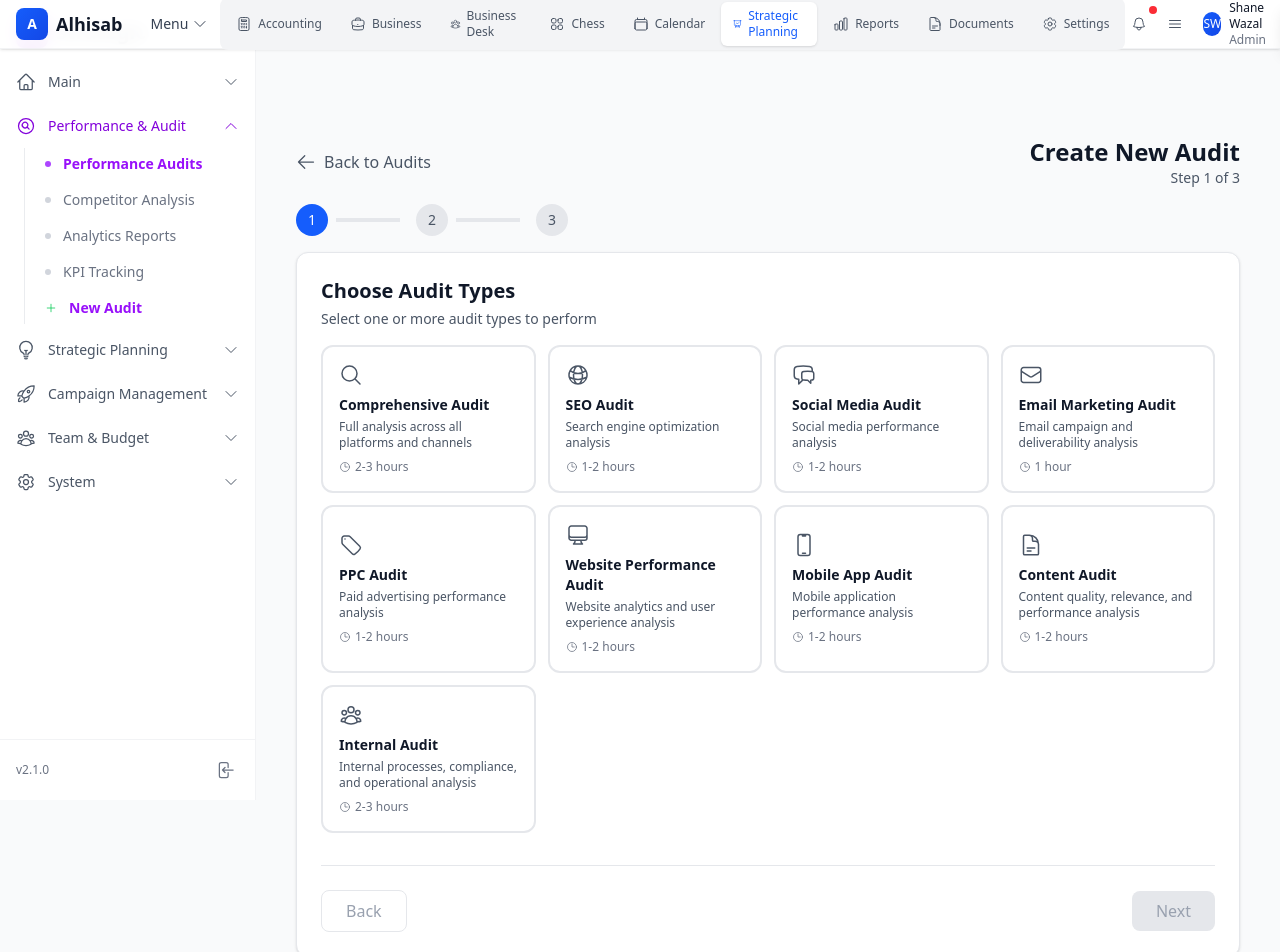
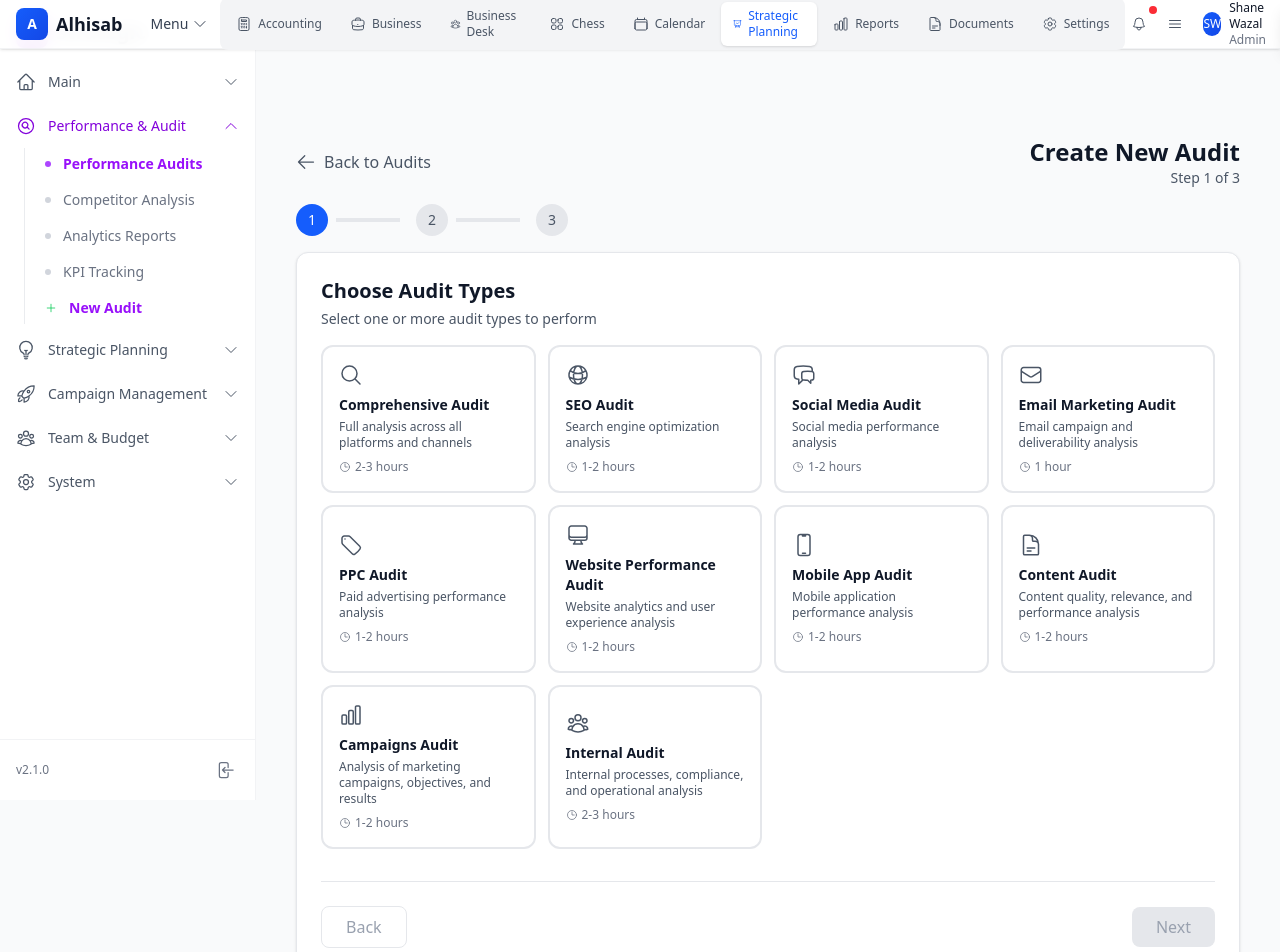
Before and after one commit to einfoengine/alhisab, a Next.js app in the folder frontend/: page /strategic-planning/performance-audits/new in a window 1280 px wide. Shown: the top 952 px of the page. Built offline with nearby package versions, Linux system fonts and the light colour scheme.

Commit message:
SEO audit tab  initial commit

```diff
--- a/frontend/src/app/strategic-planning/performance-audits/new/page.tsx
+++ b/frontend/src/app/strategic-planning/performance-audits/new/page.tsx
@@ -84,6 +84,14 @@ const auditTypes = [
     name: "Content Audit",
     description: "Content quality, relevance, and performance analysis",
     icon: DocumentTextIcon,
+    duration: "1-2 hours",
+    color: "teal"
+  },
+  {
+    id: "campaigns",
+    name: "Campaigns Audit",
+    description: "Analysis of marketing campaigns, objectives, and results",
+    icon: ChartBarIcon,
     duration: "1-2 hours",
     color: "teal"
   },
```
